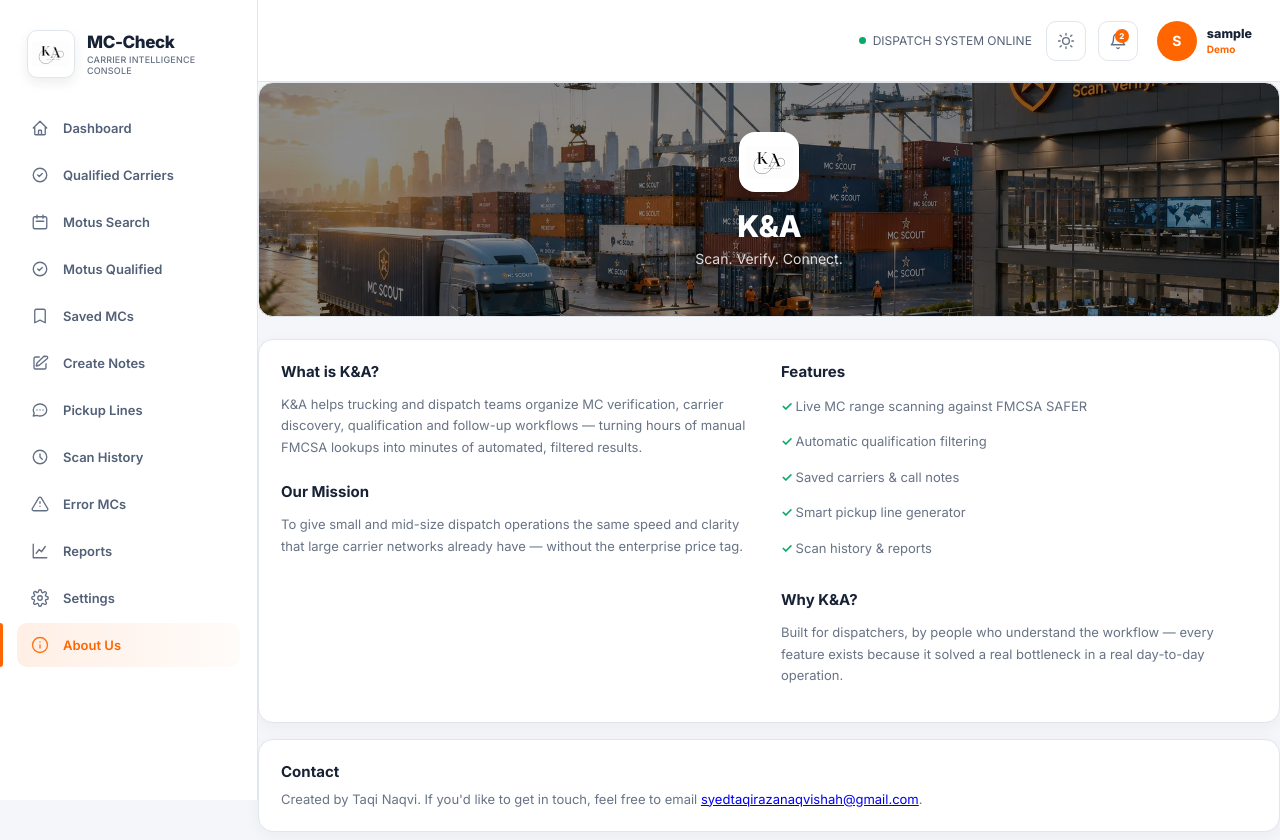
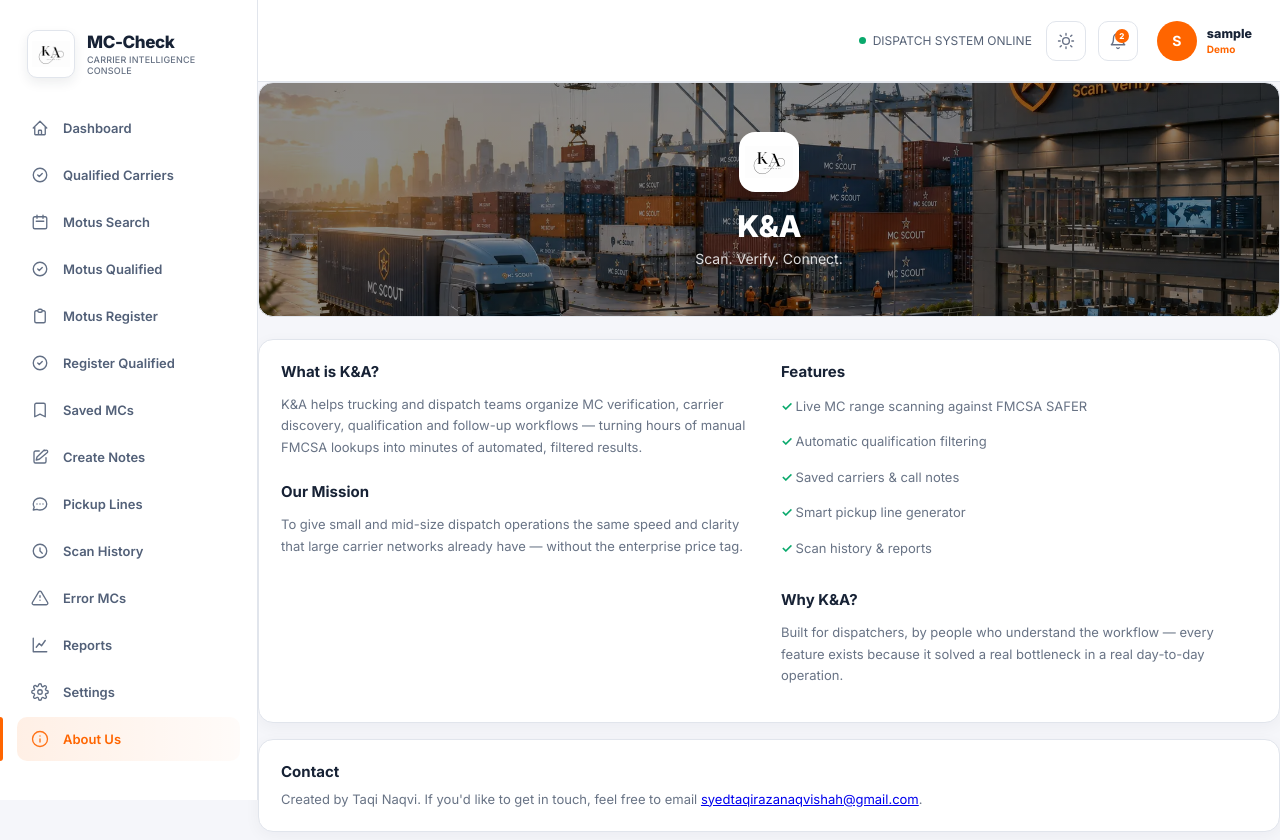
Before and after one commit to taqinaqvi072/mc-check, a Flask app: page /about in a window 1280 px wide. Shown: the top 840 px of the page. Run offline with Flask 3, Linux system fonts and the light colour scheme; the visitor is signed in with stand-in values (Sample User, id 1); data that the repository does not hold is empty; parts of the project's set-up code (start-up, migrations or seed data) failed here and were passed over; some libraries are stand-ins or nearby versions.

Commit message:
Update base.html

```diff
--- a/templates/base.html
+++ b/templates/base.html
@@ -762,6 +762,11 @@
     ('motus_qualified_page', 'Motus Qualified',
     'M9 12l2 2 4-4m6 2a9 9 0 11-18 0 9 9 0 0118 0z'),
 
+          ('motus_register_search_page', 'Motus Register',
+    'M9 5H7a2 2 0 00-2 2v12a2 2 0 002 2h10a2 2 0 002-2V7a2 2 0 00-2-2h-2M9 5a2 2 0 002 2h2a2 2 0 002-2M9 5a2 2 0 012-2h2a2 2 0 012 2'),
+
+    ('motus_register_qualified_page', 'Register Qualified',
+    'M9 12l2 2 4-4m6 2a9 9 0 11-18 0 9 9 0 0118 0z'),
 
         ('saved_page', 'Saved MCs',
         'M5 5a2 2 0 012-2h10a2 2 0 012 2v16l-7-3.5L5 21V5z'),
```
